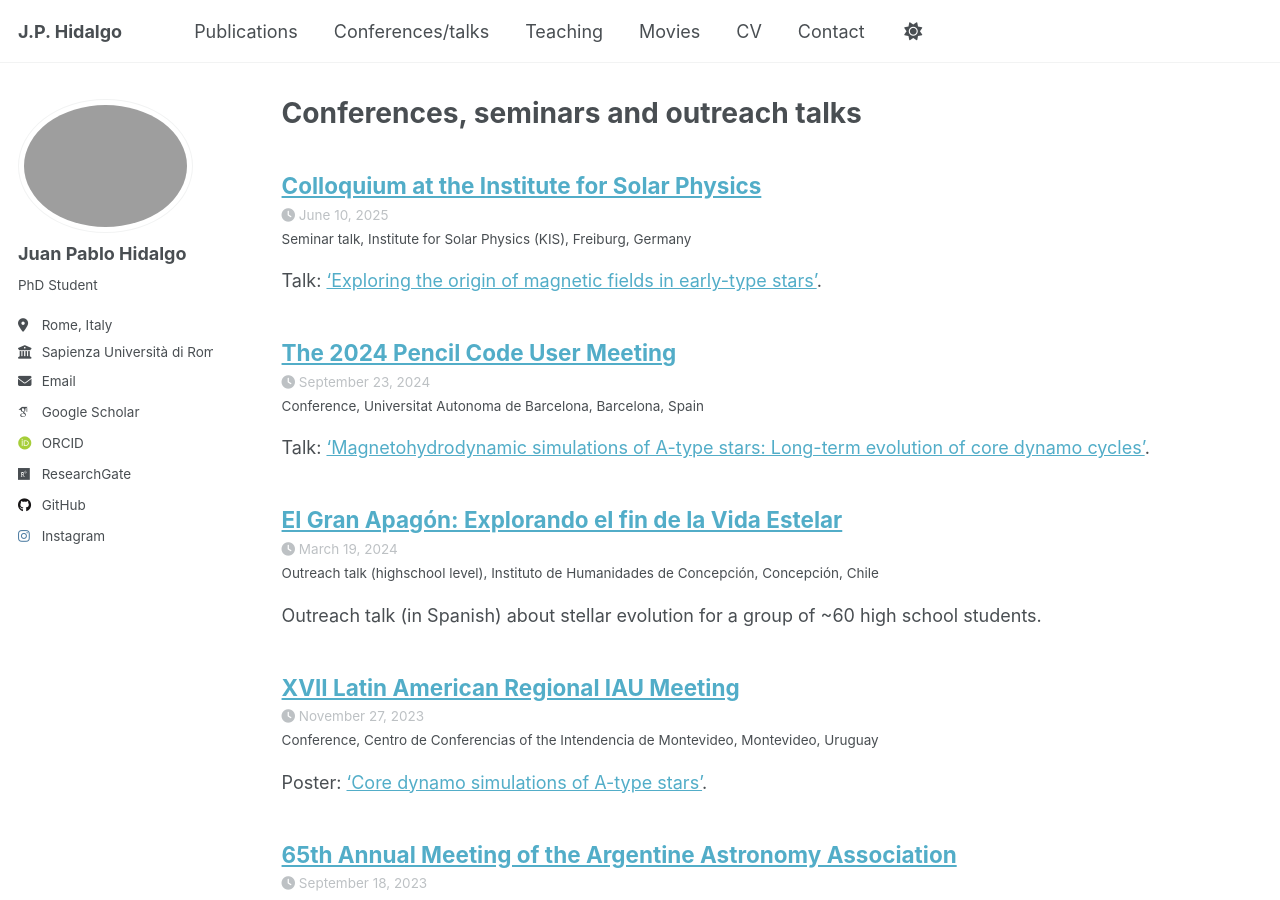
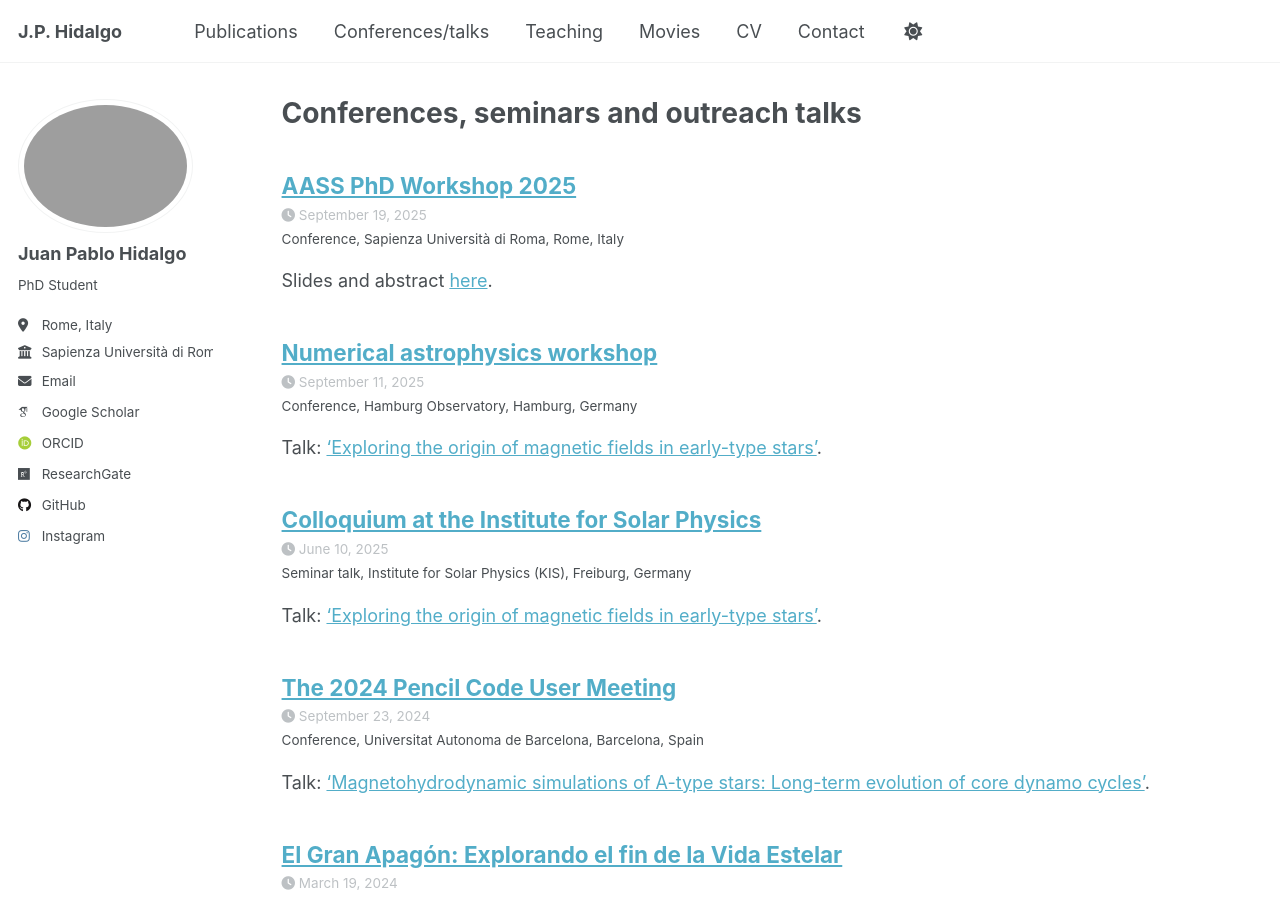
Before and after one commit to juanshr/juanshr.github.io, a Jekyll site: the page built from _pages/talks.html, in a window 1280 px wide and 900 px high. Built offline with Jekyll 4.4.1, drawn with Linux system fonts in a browser that asks for light colours; some web fonts are replaced; a script that is not in the unit is left out.

Commit message:
update (CV + talks)

```diff
--- /dev/null
+++ b/_talks/2025-09-11-conf-6.md
@@ -0,0 +1,14 @@
+---
+title: "Numerical astrophysics workshop"
+collection: talks
+type: "Conference"
+permalink: 2025-09-11-conf-6
+venue: "Hamburg Observatory"
+date: 2025-09-11
+location: "Hamburg, Germany"
+---
+
+Talk: ['Exploring the origin of magnetic fields in early-type stars'](https://drive.google.com/file/d/1fCbogisFWOAOFs5t2aFVrLpF-MOlrUoB/view).
+
+<embed src="https://drive.google.com/file/d/1fCbogisFWOAOFs5t2aFVrLpF-MOlrUoB/view" type="application/pdf" width="650px" height="820px"/>
+<br>
--- /dev/null
+++ b/_talks/2025-09-19-conf-7.md
@@ -0,0 +1,11 @@
+---
+title: "AASS PhD Workshop 2025"
+collection: talks
+type: "Conference"
+permalink: 2025-09-19-conf-7
+venue: "Sapienza Università di Roma"
+date: 2025-09-19
+location: "Rome, Italy"
+---
+
+Slides and abstract [here](https://astrophysicsworkshop.wordpress.com/2025/07/13/2025-astronomy-astrophysics-and-space-science-phd-workshop/).
```
Also changed, not shown: _pages/cv.md (+1 -1 lines), 1 other file.
